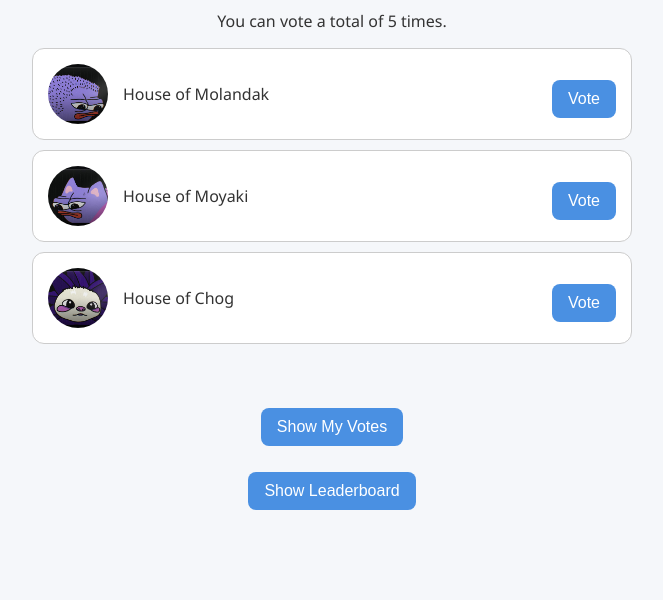
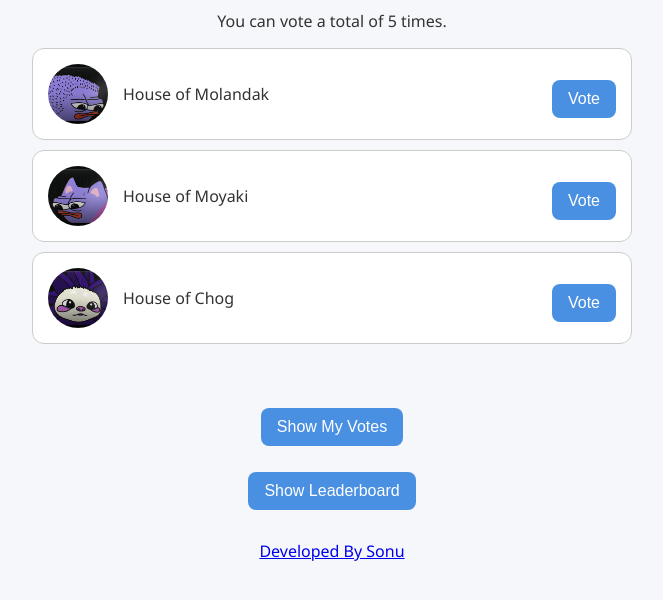
Before and after one commit to verceltesting/mon, a plain HTML site: page index.html in a window 1280 px wide. Shown: the part 106-706 px from the top of the page, without its empty margins (308-971 px from the left). Drawn offline with Linux system fonts and the light colour scheme; a script that the page names is missing.

Commit message:
Update index.html

```diff
--- a/index.html
+++ b/index.html
@@ -369,4 +369,8 @@ window.addEventListener('load', checkVoteLimit);
 
 
 </body>
+    <center>
+    <a href="https://mon-navy.vercel.app/">Developed By Sonu</a>
+
+    </center>
 </html>
```
